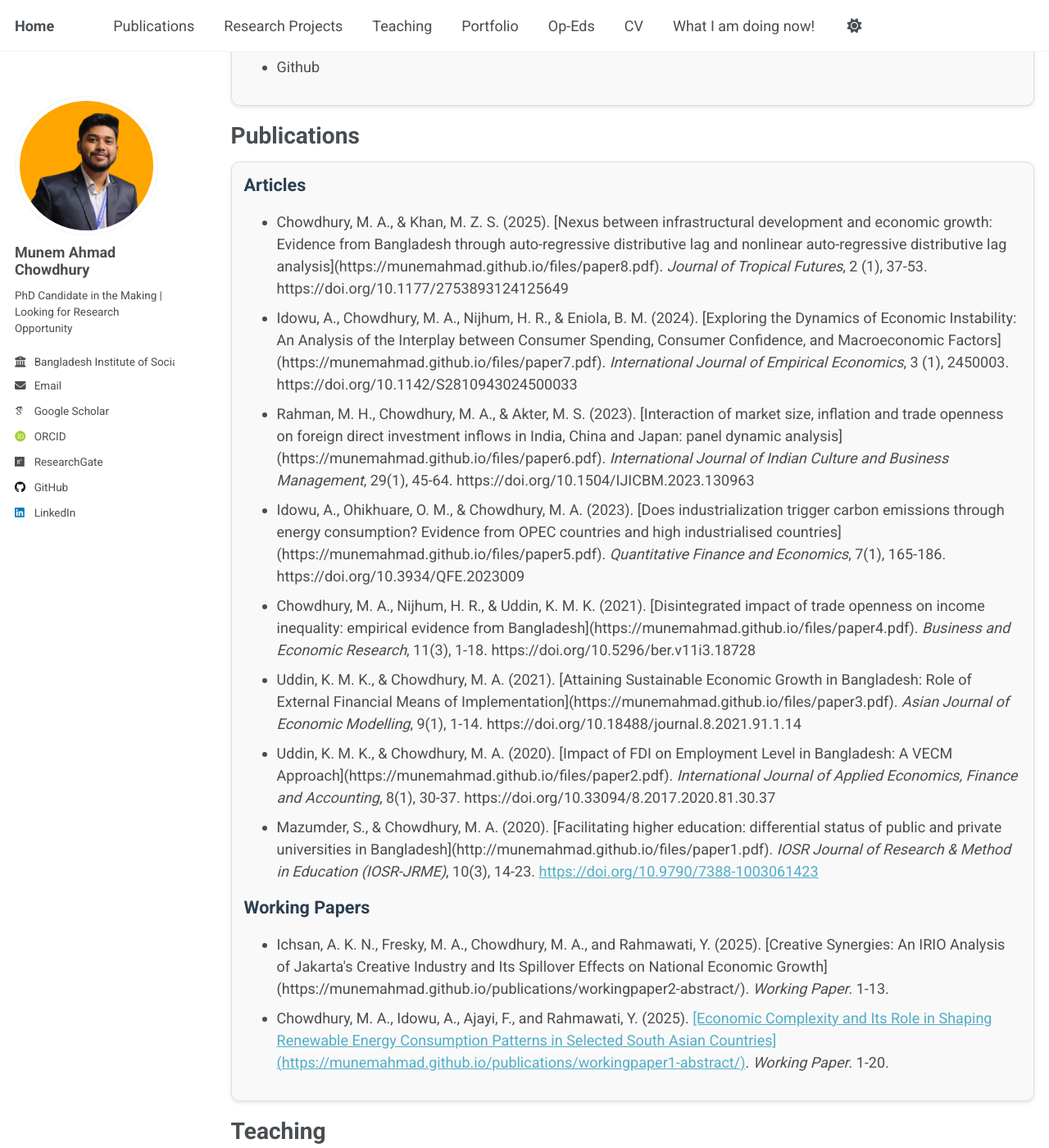
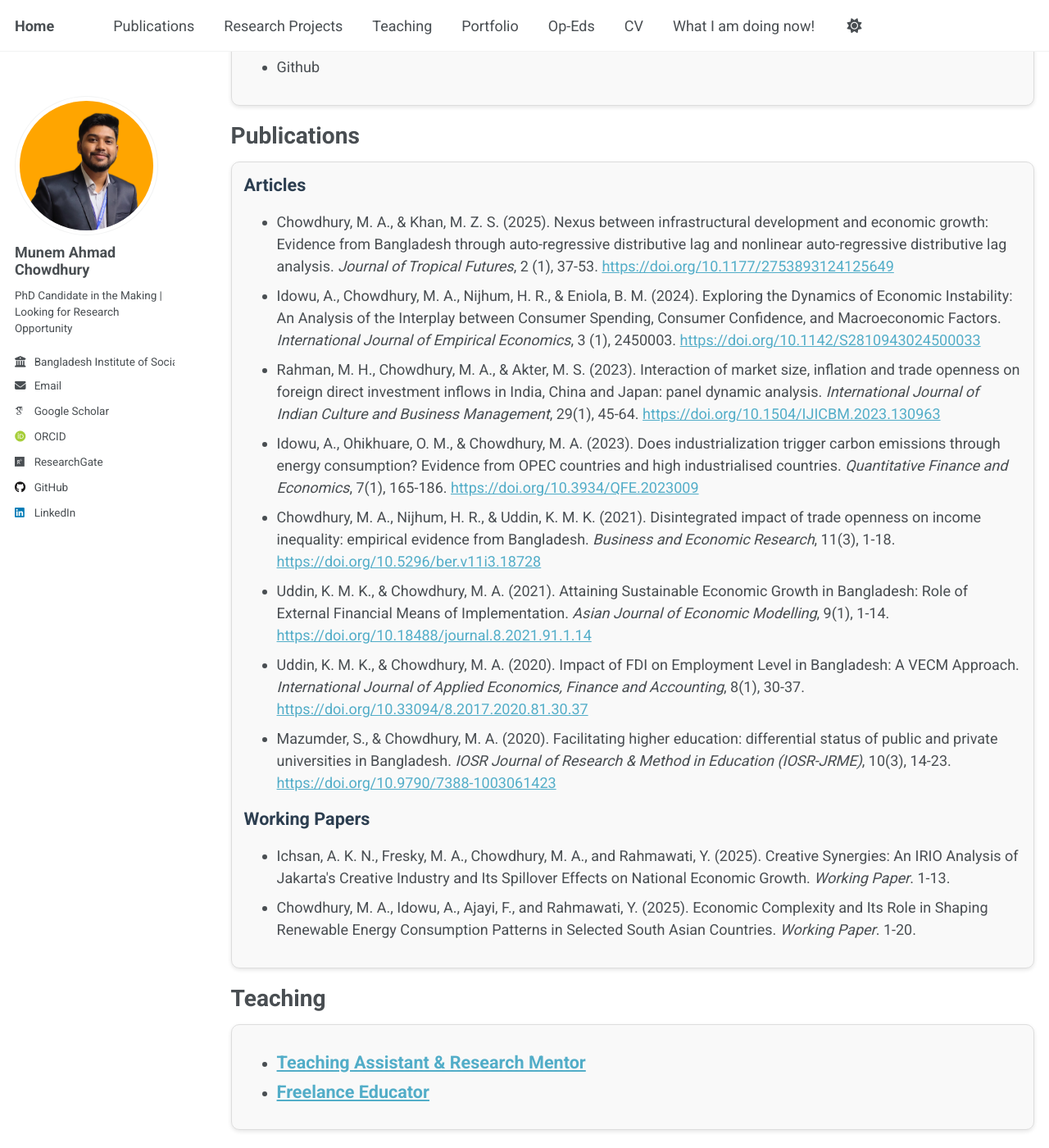
Before and after one commit to munemahmad/munemahmad.github.io, a Jekyll site: the page built from _pages/cv.md, in a window 1280 px wide and 1400 px high, scrolled down 2014 px. Shown: the whole window at 82% size. Built offline with Jekyll 4.4.1, drawn with Linux system fonts in a browser that asks for light colours; some web fonts are replaced; a script that is not in the unit is left out; part of the change alters nothing that is shown.

Commit message:
Update cv.md

```diff
--- a/_pages/cv.md
+++ b/_pages/cv.md
@@ -170,20 +170,20 @@ Publications
   <div class="cv-card">
   <h3>Articles</h3>
     <ul>
-       <li>Chowdhury, M. A., & Khan, M. Z. S. (2025). [Nexus between infrastructural development and economic growth: Evidence from Bangladesh through auto-regressive distributive lag and nonlinear auto-regressive distributive lag analysis](https://munemahmad.github.io/files/paper8.pdf). <i>Journal of Tropical Futures</i>, 2 (1), 37-53. https://doi.org/10.1177/2753893124125649</li>
-       <li>Idowu, A., Chowdhury, M. A., Nijhum, H. R., & Eniola, B. M. (2024). [Exploring the Dynamics of Economic Instability: An Analysis of the Interplay between Consumer Spending, Consumer Confidence, and Macroeconomic Factors](https://munemahmad.github.io/files/paper7.pdf). <i>International Journal of Empirical Economics</i>, 3 (1), 2450003. https://doi.org/10.1142/S2810943024500033</li>
-       <li>Rahman, M. H., Chowdhury, M. A., & Akter, M. S. (2023). [Interaction of market size, inflation and trade openness on foreign direct investment inflows in India, China and Japan: panel dynamic analysis](https://munemahmad.github.io/files/paper6.pdf). <i>International Journal of Indian Culture and Business Management</i>, 29(1), 45-64. https://doi.org/10.1504/IJICBM.2023.130963</li>
-       <li>Idowu, A., Ohikhuare, O. M., & Chowdhury, M. A. (2023). [Does industrialization trigger carbon emissions through energy consumption? Evidence from OPEC countries and high industrialised countries](https://munemahmad.github.io/files/paper5.pdf). <i>Quantitative Finance and Economics</i>, 7(1), 165-186. https://doi.org/10.3934/QFE.2023009</li>
-       <li>Chowdhury, M. A., Nijhum, H. R., & Uddin, K. M. K. (2021). [Disintegrated impact of trade openness on income inequality: empirical evidence from Bangladesh](https://munemahmad.github.io/files/paper4.pdf). <i>Business and Economic Research</i>, 11(3), 1-18. https://doi.org/10.5296/ber.v11i3.18728</li>
-       <li>Uddin, K. M. K., & Chowdhury, M. A. (2021). [Attaining Sustainable Economic Growth in Bangladesh: Role of External Financial Means of Implementation](https://munemahmad.github.io/files/paper3.pdf). <i>Asian Journal of Economic Modelling</i>, 9(1), 1-14. https://doi.org/10.18488/journal.8.2021.91.1.14</li>
-       <li>Uddin, K. M. K., & Chowdhury, M. A. (2020). [Impact of FDI on Employment Level in Bangladesh: A VECM Approach](https://munemahmad.github.io/files/paper2.pdf). <i>International Journal of Applied Economics, Finance and Accounting</i>, 8(1), 30-37. https://doi.org/10.33094/8.2017.2020.81.30.37</li>
-       <li>Mazumder, S., & Chowdhury, M. A. (2020). [Facilitating higher education: differential status of public and private universities in Bangladesh](http://munemahmad.github.io/files/paper1.pdf). <i>IOSR Journal of Research & Method in Education (IOSR-JRME)</i>, 10(3), 14-23. <a>https://doi.org/10.9790/7388-1003061423</a></li>
+       <li>Chowdhury, M. A., & Khan, M. Z. S. (2025). Nexus between infrastructural development and economic growth: Evidence from Bangladesh through auto-regressive distributive lag and nonlinear auto-regressive distributive lag analysis. <i>Journal of Tropical Futures</i>, 2 (1), 37-53. <a>https://doi.org/10.1177/2753893124125649</a></li>
+       <li>Idowu, A., Chowdhury, M. A., Nijhum, H. R., & Eniola, B. M. (2024). Exploring the Dynamics of Economic Instability: An Analysis of the Interplay between Consumer Spending, Consumer Confidence, and Macroeconomic Factors. <i>International Journal of Empirical Economics</i>, 3 (1), 2450003. <a>https://doi.org/10.1142/S2810943024500033</a></li>
+       <li>Rahman, M. H., Chowdhury, M. A., & Akter, M. S. (2023). Interaction of market size, inflation and trade openness on foreign direct investment inflows in India, China and Japan: panel dynamic analysis. <i>International Journal of Indian Culture and Business Management</i>, 29(1), 45-64. <a>https://doi.org/10.1504/IJICBM.2023.130963</a></li>
+       <li>Idowu, A., Ohikhuare, O. M., & Chowdhury, M. A. (2023). Does industrialization trigger carbon emissions through energy consumption? Evidence from OPEC countries and high industrialised countries. <i>Quantitative Finance and Economics</i>, 7(1), 165-186. <a>https://doi.org/10.3934/QFE.2023009</a></li>
+       <li>Chowdhury, M. A., Nijhum, H. R., & Uddin, K. M. K. (2021). Disintegrated impact of trade openness on income inequality: empirical evidence from Bangladesh. <i>Business and Economic Research</i>, 11(3), 1-18. <a>https://doi.org/10.5296/ber.v11i3.18728</a></li>
+       <li>Uddin, K. M. K., & Chowdhury, M. A. (2021). Attaining Sustainable Economic Growth in Bangladesh: Role of External Financial Means of Implementation. <i>Asian Journal of Economic Modelling</i>, 9(1), 1-14. <a>https://doi.org/10.18488/journal.8.2021.91.1.14</a></li>
+       <li>Uddin, K. M. K., & Chowdhury, M. A. (2020). Impact of FDI on Employment Level in Bangladesh: A VECM Approach. <i>International Journal of Applied Economics, Finance and Accounting</i>, 8(1), 30-37. <a>https://doi.org/10.33094/8.2017.2020.81.30.37</a></li>
+       <li>Mazumder, S., & Chowdhury, M. A. (2020). Facilitating higher education: differential status of public and private universities in Bangladesh. <i>IOSR Journal of Research & Method in Education (IOSR-JRME)</i>, 10(3), 14-23. <a>https://doi.org/10.9790/7388-1003061423</a></li>
        </ul>
 
  <h3>Working Papers</h3>
     <ul>
-       <li>Ichsan, A. K. N., Fresky, M. A., Chowdhury, M. A., and Rahmawati, Y. (2025). [Creative Synergies: An IRIO Analysis of Jakarta's Creative Industry and Its Spillover Effects on National Economic Growth](https://munemahmad.github.io/publications/workingpaper2-abstract/). <i>Working Paper</i>. 1-13.</li>
-       <li>Chowdhury, M. A., Idowu, A., Ajayi, F., and Rahmawati, Y. (2025). <a>[Economic Complexity and Its Role in Shaping Renewable Energy Consumption Patterns in Selected South Asian Countries](https://munemahmad.github.io/publications/workingpaper1-abstract/)</a>. <i>Working Paper</i>. 1-20.</li>
+       <li>Ichsan, A. K. N., Fresky, M. A., Chowdhury, M. A., and Rahmawati, Y. (2025). Creative Synergies: An IRIO Analysis of Jakarta's Creative Industry and Its Spillover Effects on National Economic Growth. <i>Working Paper</i>. 1-13.</li>
+       <li>Chowdhury, M. A., Idowu, A., Ajayi, F., and Rahmawati, Y. (2025). Economic Complexity and Its Role in Shaping Renewable Energy Consumption Patterns in Selected South Asian Countries. <i>Working Paper</i>. 1-20.</li>
   </ul>
   </div>
 
```
